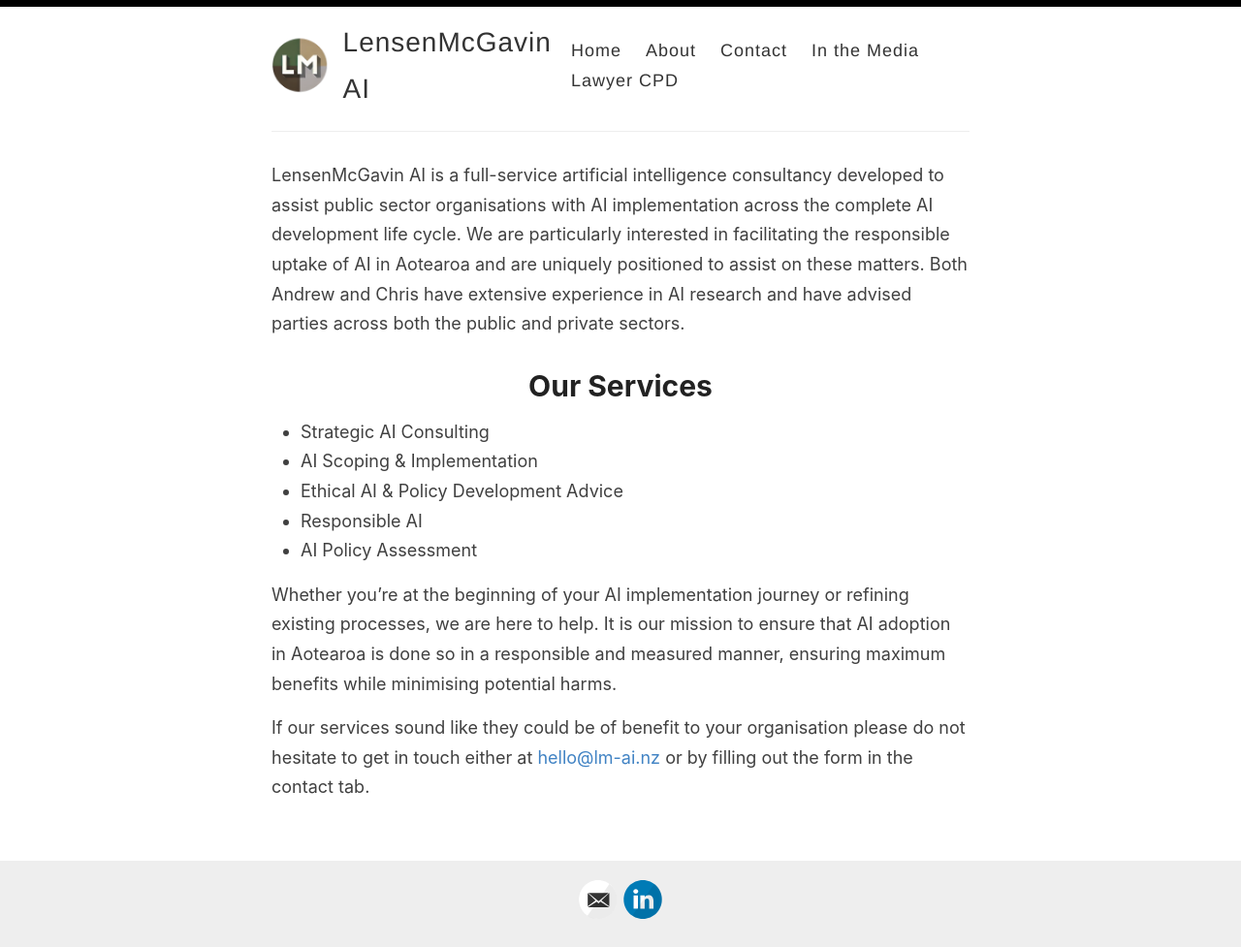
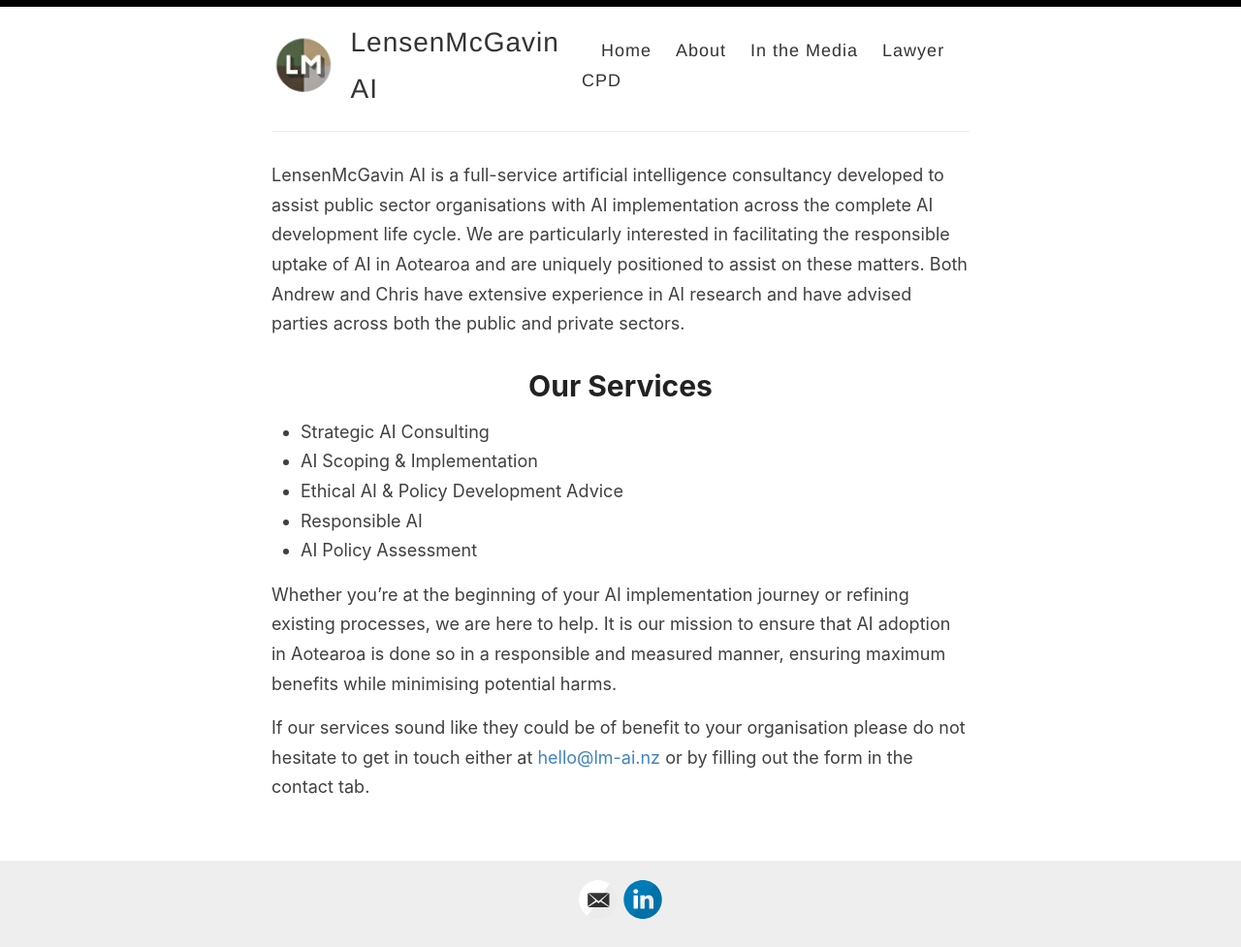
Before and after one commit to LensenMcGavin-AI/LensenMcGavin-AI.github.io, a Jekyll site: the page built from _pages/index.md, in a window 1280 px wide. Shown: the whole page at 97% size. Built offline with Jekyll 4.4.1, drawn with Linux system fonts in a browser that asks for light colours.

Commit message:
Remove contact link from navigation in default layout

```diff
--- a/_layouts/default.html
+++ b/_layouts/default.html
@@ -30,7 +30,7 @@
             <nav>
               <a href="{{ site.baseurl }}/">Home</a>
               <a href="{{ site.baseurl }}/about">About</a>
-              <a href="{{ site.baseurl }}/contact">Contact</a>
+              <!-- <a href="{{ site.baseurl }}/contact">Contact</a> -->
               <a href="{{ site.baseurl }}/media">In the Media</a>
               <a href="{{ site.baseurl }}/cpd">Lawyer CPD</a>
             </nav>
```
